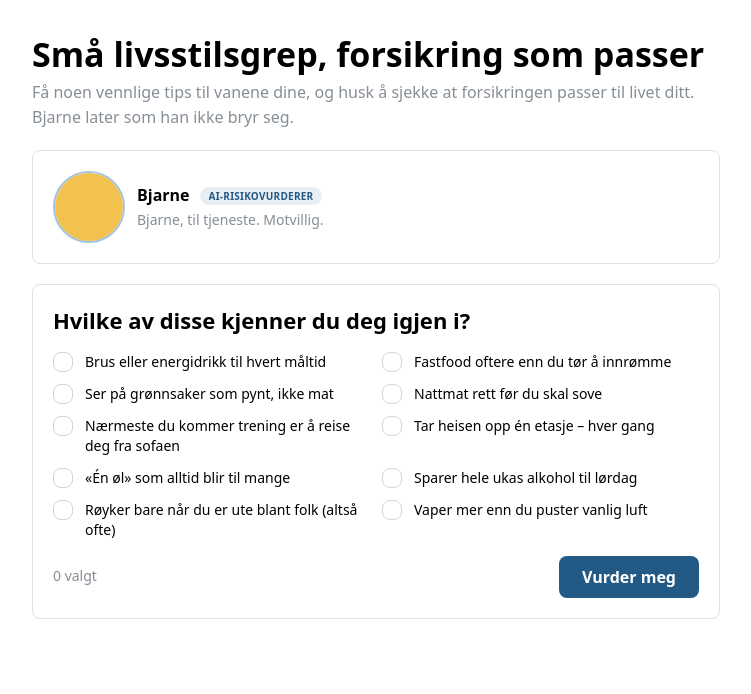
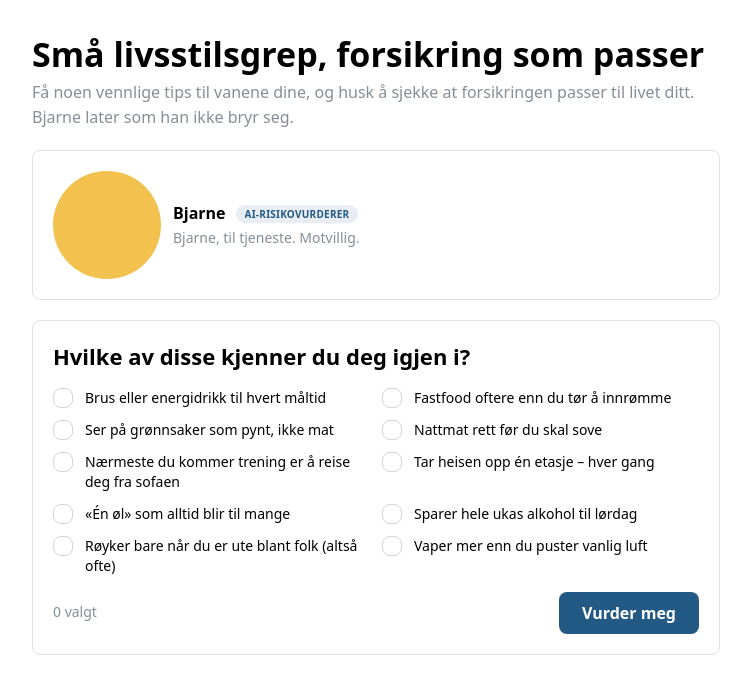
Before and after one commit to skadefryd26/lag1, a React (Vite) app in the folder frontend/: page / in a window 1280 px wide. Shown: the top 694 px of the page, without its empty margins (264-1015 px from the left). Built offline with nearby package versions, Linux system fonts and the light colour scheme.

Commit message:
feat: større hode uten ramme på hvit bakgrunn

```diff
--- a/frontend/src/features/livsstilsscore/components/BjarneAvatar.tsx
+++ b/frontend/src/features/livsstilsscore/components/BjarneAvatar.tsx
@@ -42,8 +42,8 @@ export function BjarneAvatar({ tilstand }: Props) {
   // Når dommen er klar, ser Bjarne alltid sint ut. Ellers et tilfeldig uttrykk.
   const uttrykk = tilstand === "svart" ? "sint" : tilfeldigUttrykk;
 
-  // Adressen styrer hodet: uttrykk, skjult panel og lys bakgrunn som matcher kortet.
-  const src = `/bjarne.html#uttrykk=${uttrykk}&ui=0&bg=f8f9fb`;
+  // Adressen styrer hodet: uttrykk, skjult panel og hvit bakgrunn.
+  const src = `/bjarne.html#uttrykk=${uttrykk}&ui=0&bg=ffffff`;
 
   return (
     <Group gap="sm" wrap="nowrap">
@@ -52,12 +52,12 @@ export function BjarneAvatar({ tilstand }: Props) {
         title="Bjarnes ansikt"
         aria-label="Bjarnes ansikt"
         style={{
-          width: 72,
-          height: 72,
-          border: "2px solid var(--mantine-color-brand-2)",
+          width: 108,
+          height: 108,
+          border: "none",
           borderRadius: "50%",
           flex: "none",
-          background: "#f8f9fb",
+          background: "#ffffff",
         }}
       />
       <Stack gap={2}>
```
